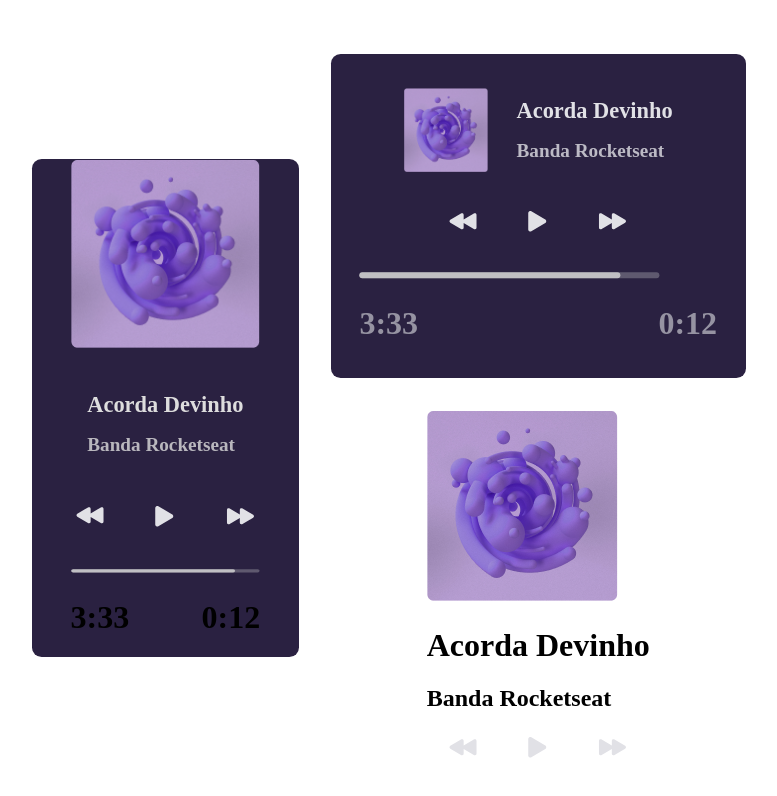
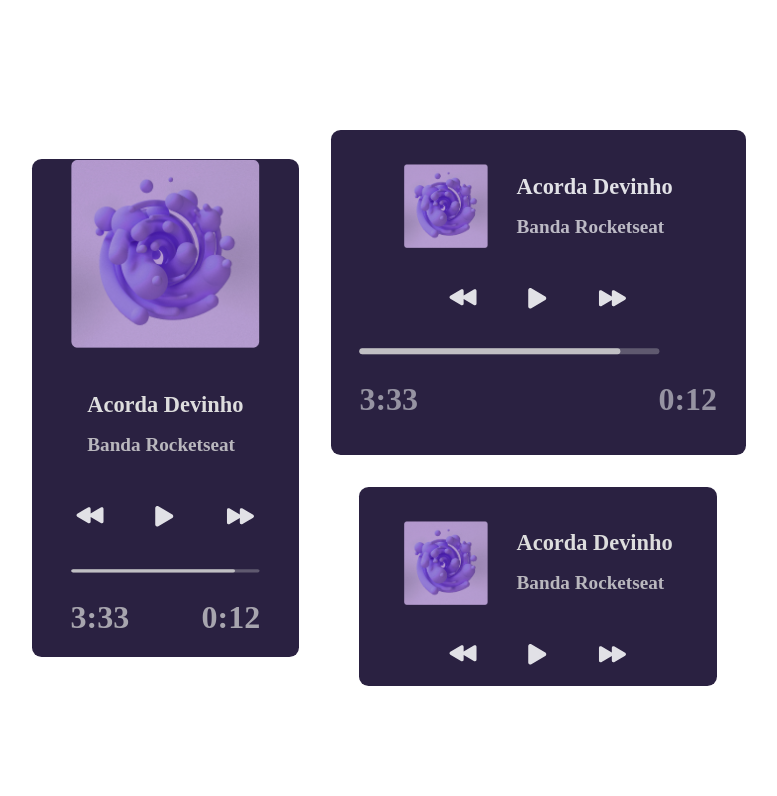
Before and after one commit to claytonfortunato/Music-player-01, a React (Vite) app: page / in a window 1280 px wide. Shown: the top 796 px of the page, without its empty margins (259-1036 px from the left). Built offline with nearby package versions, Linux system fonts and the light colour scheme; the HTML template or start-up script is replaced by a standard one.

Commit message:
feat: component play

```diff
--- a/src/GlobalStyle.ts
+++ b/src/GlobalStyle.ts
@@ -7,5 +7,7 @@ export const GlobalStyle = createGlobalStyle`
         box-sizing: border-box;
     }
 
-
+    body {
+        background: #0F0D13;
+    }
 `;
--- a/src/components/LongPlayer/styles.ts
+++ b/src/components/LongPlayer/styles.ts
@@ -39,4 +39,9 @@ export const Time = styled.div`
   display: flex;
   justify-content: space-between;
   align-items: center;
+
+  h1 {
+    color: #ddd;
+    opacity: 70%;
+  }
 `;
--- a/src/components/Player/styles.ts
+++ b/src/components/Player/styles.ts
@@ -1,9 +1,37 @@
 import styled from "styled-components";
 
-export const Container = styled.div``;
+export const Container = styled.div`
+  width: 22.356rem;
+  height: 12.453rem;
+  background-color: #2a2141;
+  border-radius: 0.6rem;
+`;
 
-export const Info = styled.div``;
+export const Info = styled.div`
+  display: flex;
+  justify-content: center;
+  align-items: center;
+  gap: 1.8rem;
+  padding: 1.8rem;
 
-export const Title = styled.div``;
+  img {
+    max-width: 5.25rem;
+    max-height: 5.25rem;
+  }
+`;
+
+export const Title = styled.div`
+  h1 {
+    color: #ddd;
+    font-weight: bold;
+    font-size: 1.4rem;
+  }
+
+  h2 {
+    color: #ddd;
+    font-size: 1.2rem;
+    opacity: 80%;
+  }
+`;
 
 export const Pause = styled.div``;
```
